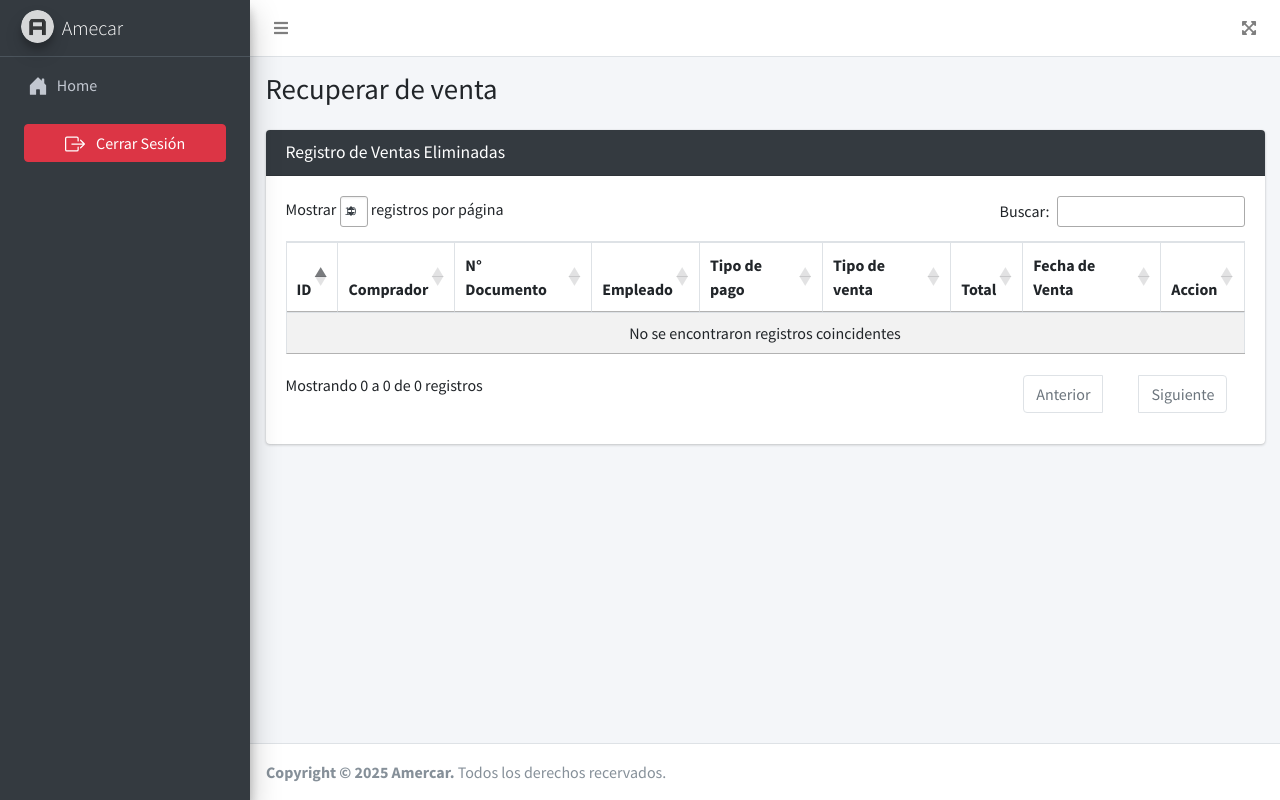
After one commit to DiegoBernacheaRojas/AmecarApp, a Flask app: template app/templates/recuperarVentas.html in a window 1280 px wide. The commit adds this page. Run offline with Flask 3, Linux system fonts and the light colour scheme; the template is opened without the code that fills it, so the values that code supplies are empty; parts of the project's set-up code (start-up, migrations or seed data) failed here and were passed over; some libraries are stand-ins or nearby versions.

Commit message:
Modulo para recuperar ventas

```diff
--- a/app/config.py
+++ b/app/config.py
@@ -27,6 +27,7 @@ API_PERMISSIONS = {
     "/detalleVentas": ["detalleVentas"],
     "/empleados": ["empleados"],
     "/roles": ["roles"],
+    "/recuperarVentas": ["recuperarVentas"],
 
     # APIs de producto
     "/api/producto/getAll": ["productos", "ventas"],
@@ -54,11 +55,13 @@ API_PERMISSIONS = {
     "/api/tipodocumento/getAll": ["empleados", "clientes"],  # "Clientes" corregido a "clientes"
 
     # APIs de venta
+    "/api/venta/getAllDesactivadas": ["recuperarVentas"],
     "/api/venta/getAll": ["detalleVentas"],
     "/api/venta/getId": ["detalleVentas"],
     "/api/venta/register": ["ventas"],
     "/api/venta/delete": None,  # Bloqueado
     "/api/venta/desactivar": ["detalleVentas"],
+    "/api/venta/activar": ["recuperarVentas"],
     "/api/venta/getDataSunat": ["ventas"],
     "/api/venta/savePdf": ["ventas"],
 
--- a/app/controllers/main_controller.py
+++ b/app/controllers/main_controller.py
@@ -50,6 +50,12 @@ def roles():
     permisos = session.get('permisos', 'guest')
     return render_template('roles.html', permisos=permisos)
 
+@main_bp.route('/recuperarVentas')
+@login_required
+def recuperarVentas():
+    permisos = session.get('permisos', 'guest')
+    return render_template('recuperarVentas.html', permisos=permisos)
+
 @main_bp.route('/acceso_denegado')
 def acceso_denegado():
     return render_template('acceso_denegado.html')
--- /dev/null
+++ b/app/static/js/recuperarVentas.js
@@ -0,0 +1,78 @@
+// Función para inicializar la tabla de ventas
+function inicializarTablaVentas() {
+    $('#tablaVentas').DataTable({
+        ajax: {
+            url: '/api/venta/getAllDesactivadas', // URL de API para obtener ventas
+            dataSrc: 'data'
+        },
+        columns: [
+            { data: 'Venta_ID' },
+            { data: 'Comprador' },
+            { data: 'NumDoc' },
+            { data: 'Empleado_Nombre' },
+            { data: 'TipoPago' },
+            { data: 'TipoVenta' },
+            { data: 'Total' },
+            { data: 'FechaVenta' },
+            {
+                data: null,
+                render: function (data, type, row) {
+                    return `
+                        <button type="button" class="btn btn-warning btn-sm btn-recuperar" data-id="${row.Venta_ID}">
+                            <svg xmlns="http://www.w3.org/2000/svg" width="20" height="20" fill="currentColor" class="bi bi-check-circle-fill" viewBox="0 0 16 16">
+                                <path d="M16 8A8 8 0 1 1 0 8a8 8 0 0 1 16 0m-3.97-3.03a.75.75 0 0 0-1.08.022L7.477 9.417 5.384 7.323a.75.75 0 0 0-1.06 1.06L6.97 11.03a.75.75 0 0 0 1.079-.02l3.992-4.99a.75.75 0 0 0-.01-1.05z"/>
+                            </svg>
+                        </button>
+                    `;
+                }
+            }
+        ],
+        language: {
+            decimal: ",",
+            thousands: ".",
+            lengthMenu: "Mostrar _MENU_ registros por página",
+            info: "Mostrando _START_ a _END_ de _TOTAL_ registros",
+            infoEmpty: "Mostrando 0 a 0 de 0 registros",
+            infoFiltered: "(filtrado de _MAX_ registros en total)",
+            search: "Buscar:",
+            zeroRecords: "No se encontraron registros coincidentes",
+            paginate: {
+                first: "Primero",
+                previous: "Anterior",
+                next: "Siguiente",
+                last: "Último"
+            },
+            aria: {
+                sortAscending: ": activar para ordenar la columna de manera ascendente",
+                sortDescending: ": activar para ordenar la columna de manera descendente"
+            }
+        },
+        responsive: true,
+        paging: true,
+        lengthChange: true,
+        ordering: true,
+        searching: true,
+        autoWidth: false,
+    });
+}
+
+// Delegar evento a los botones generados dinámicamente
+$(document).on('click', '.btn-recuperar', async function () {
+    const ventaId = $(this).data('id'); // Obtener ID de la venta desde el botón
+    try {
+        const response = await fetch(`/api/venta/activar/${ventaId}`, { method: 'POST' });
+        if (response.ok) {
+            toastr.success("Venta activada correctamente.");
+            $('#tablaVentas').DataTable().ajax.reload();
+        } else {
+            toastr.error("Error al recuperar la venta.");
+        }
+    } catch (error) {
+        toastr.error("Error al recuperar venta:", error);
+    }
+});
+
+// Ejecutar la función cuando el documento esté listo
+$(document).ready(function () {
+    inicializarTablaVentas();
+});
--- a/app/static/js/roles.js
+++ b/app/static/js/roles.js
@@ -1,4 +1,4 @@
-const modulos = ["roles","ventas", "productos", "detalleVentas", "clientes", "empleados", "home"];
+const modulos = ["roles","ventas", "productos", "detalleVentas", "clientes", "empleados", "home", "recuperarVentas"];
 
 // Definir nombres personalizados para ciertos módulos
 const modulosPersonalizados = {
--- a/app/templates/base.html
+++ b/app/templates/base.html
@@ -147,7 +147,7 @@
             {% endif %}
           </li>
           <li class="nav-item">
-            {% if 'ventas' in permisos or 'detalleVentas' in permisos %}
+            {% if 'ventas' in permisos or 'detalleVentas' in permisos or 'recuperarVentas' in permisos%}
             <a href="#" class="nav-link">
               <i class="nav-icon fas">
                 <svg xmlns="http://www.w3.org/2000/svg" width="20" height="20" fill="currentColor" class="bi bi-tags-fill" viewBox="0 0 16 16">
@@ -183,6 +183,18 @@
                     </svg>
                   </i>
                   <p>Detalle Ventas</p>
+                </a>
+              </li>
+              {% endif %}
+              {% if 'recuperarVentas' in permisos %}
+              <li class="nav-item">
+                <a href="/recuperarVentas" class="nav-link">
+                  <i class="far nav-icon">
+                    <svg xmlns="http://www.w3.org/2000/svg" width="20" height="20" fill="currentColor" class="bi bi-recycle" viewBox="0 0 16 16">
+                      <path d="M9.302 1.256a1.5 1.5 0 0 0-2.604 0l-1.704 2.98a.5.5 0 0 0 .869.497l1.703-2.981a.5.5 0 0 1 .868 0l2.54 4.444-1.256-.337a.5.5 0 1 0-.26.966l2.415.647a.5.5 0 0 0 .613-.353l.647-2.415a.5.5 0 1 0-.966-.259l-.333 1.242zM2.973 7.773l-1.255.337a.5.5 0 1 1-.26-.966l2.416-.647a.5.5 0 0 1 .612.353l.647 2.415a.5.5 0 0 1-.966.259l-.333-1.242-2.545 4.454a.5.5 0 0 0 .434.748H5a.5.5 0 0 1 0 1H1.723A1.5 1.5 0 0 1 .421 12.24zm10.89 1.463a.5.5 0 1 0-.868.496l1.716 3.004a.5.5 0 0 1-.434.748h-5.57l.647-.646a.5.5 0 1 0-.708-.707l-1.5 1.5a.5.5 0 0 0 0 .707l1.5 1.5a.5.5 0 1 0 .708-.707l-.647-.647h5.57a1.5 1.5 0 0 0 1.302-2.244z"/>
+                    </svg>
+                  </i>
+                  <p>Recuperar Ventas</p>
                 </a>
               </li>
               {% endif %}
--- /dev/null
+++ b/app/templates/recuperarVentas.html
@@ -0,0 +1,61 @@
+{% extends "base.html" %}
+
+{% block title %}Recuperar de venta{% endblock %}
+
+{% block content %}
+<!-- Content Header (Page header) -->
+<div class="content-header">
+    <div class="container-fluid">
+        <div class="row mb-2">
+            <div class="col-sm-6">
+                <h1 class="m-0">Recuperar de venta</h1>
+            </div>
+            <!-- /.col -->
+        </div>
+        <!-- /.row -->
+    </div>
+    <!-- /.container-fluid -->
+</div>
+<div class="content">
+    <div class="container-fluid">
+        <div class="row">
+            <div class="col-lg-12">
+                <div class="card card-gray-dark">
+                    <div class="card-header">
+                        <h3 class="card-title">Registro de Ventas Eliminadas</h3>
+                    </div>
+                    <!-- /.card-header -->
+                    <div class="card-body">
+                        <table id="tablaVentas" class="table table-striped table-bordered">
+                            <thead>
+                                <tr>
+                                    <th>ID</th>
+                                    <th>Comprador</th>
+                                    <th>N° Documento</th>
+                                    <th>Empleado</th>
+                                    <th>Tipo de pago</th>
+                                    <th>Tipo de venta</th>
+                                    <th>Total</th>
+                                    <th>Fecha de Venta</th>
+                                    <th>Accion</th>
+                                </tr>
+                            </thead>
+                            <tbody>
+                                <!-- Productos cargados dinámicamente -->
+                            </tbody>
+                        </table>
+                    </div>
+                    <!-- /.card-body -->
+                </div>
+                <!-- /.card -->
+            </div>
+            <!-- /.row -->
+        </div>
+    </div>
+</div>
+
+{% endblock %}
+
+{% block script %}
+<script src="../static/js/recuperarVentas.js"></script>
+{% endblock %}
```
Also changed, not shown: app/controllers/venta_controller.py (+67 -0 lines).
